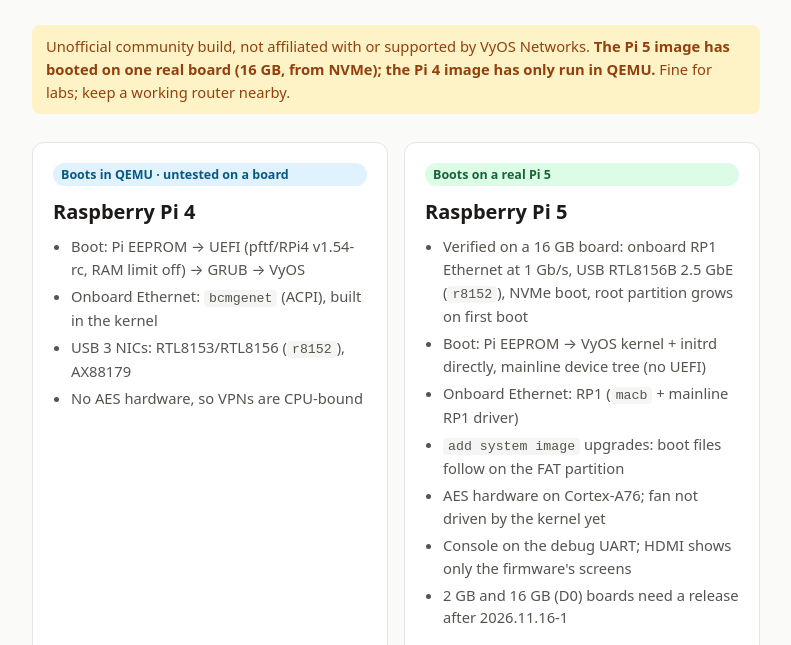
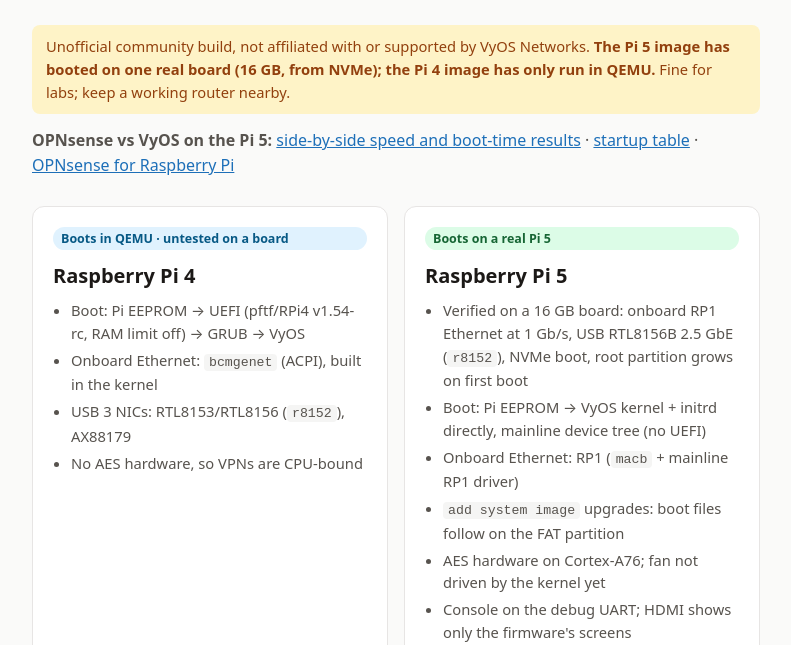
Before and after one commit to itpick/vyos-pi, a plain HTML site: page docs/index.html in a window 1280 px wide. Shown: the part 154-799 px from the top of the page, without its empty margins (244-1035 px from the left). Drawn offline with Linux system fonts and the light colour scheme.

Commit message:
Pages: link the OPNsense vs VyOS Pi 5 comparison near the top

```diff
--- a/docs/index.html
+++ b/docs/index.html
@@ -65,6 +65,7 @@
   <h1>VyOS for Raspberry Pi</h1>
   <p class="sub">Flash-and-boot VyOS rolling (arm64) images, built from VyOS's public sources with a Raspberry Pi kernel.</p>
   <p class="note">Unofficial community build, not affiliated with or supported by VyOS Networks. <strong>The Pi 5 image has booted on one real board (16 GB, from NVMe); the Pi 4 image has only run in QEMU.</strong> Fine for labs; keep a working router nearby.</p>
+  <p class="sub"><strong>OPNsense vs VyOS on the Pi 5:</strong> <a href="https://github.com/itpick/vyos-pi/blob/main/docs/comparison/pi5-iperf-vyos-vs-opnsense.md">side-by-side speed and boot-time results</a> &middot; <a href="#startup">startup table</a> &middot; <a href="https://itpick.github.io/opnsense-pi/">OPNsense for Raspberry Pi</a></p>
 
   <div class="boards">
     <div class="card">
```
